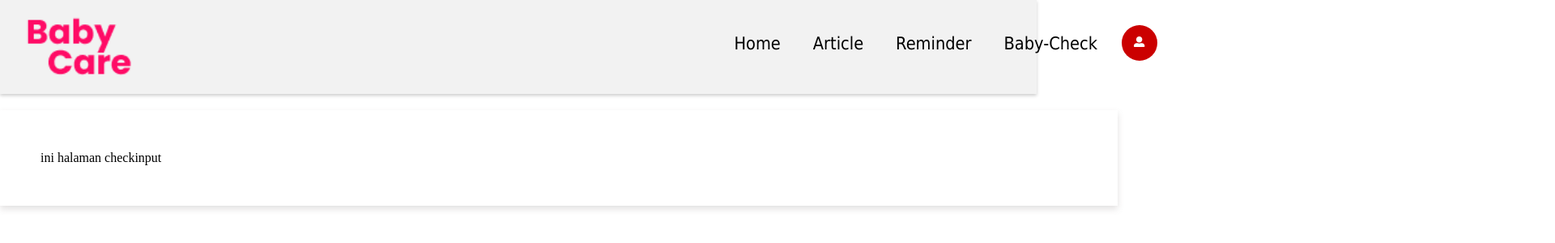
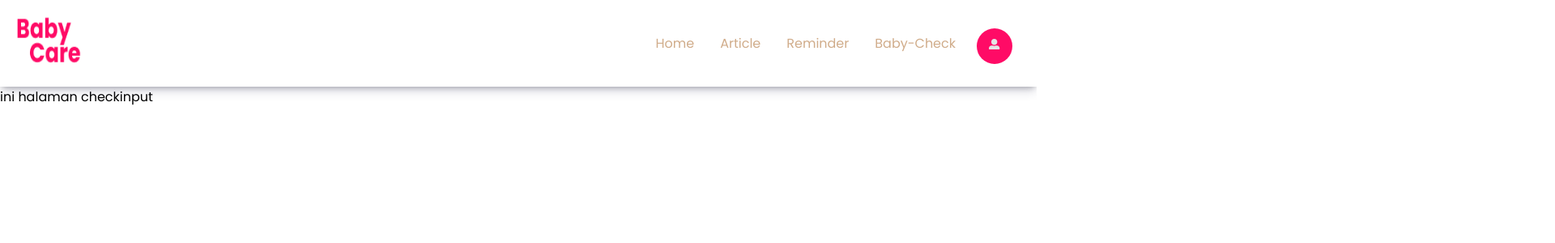
Before and after one commit to Bintang156/Baby-Care, a React (Create React App) app: page / in a window 1280 px wide. Shown: the top 300 px of the page at 81% size, 1920 px wide, since content can reach past the window. Built offline with nearby package versions, Linux system fonts and the light colour scheme.

Commit message:
Update search sicklist css

```diff
--- a/src/styles/style.css
+++ b/src/styles/style.css
@@ -2,58 +2,56 @@
 # Header
 --------------------------------------------------------------*/
 
+@import url('https://fonts.googleapis.com/css2?family=Poppins:wght@400;500;600;700&family=Quicksand:wght@300;400;500;600;700&display=swap');
 * {
-    top: 0;
-    left: 0;
-    bottom: 0;
-    right: 0;
     margin: 0;
+    padding: 0;
+    font-family: 'Poppins', sans-serif;
+    box-sizing: border-box;
+}
+
+.app-bar {
+    display: flex;
+    position: relative;
+    justify-content: space-between;
+    align-items: center;
+    background-color: white;
+    box-shadow: rgba(50, 50, 93, 0.25) 0px 6px 12px -2px, rgba(0, 0, 0, 0.3) 0px 3px 7px -3px;
+}
+
+.app-bar__navigation {
+    height: 100%;
+}
+
+.app-bar img {
+    height: 100px;
+    width: 100px;
+    padding-top: 10px;
+    padding-left: 20px;
+    padding-bottom: 10px;
+    grid-auto-columns: 10px;
+}
+
+.app-bar .app-bar__navigation ul {
+    display: flex;
+    margin-right: 30px;
     padding: 0;
 }
 
-.app-bar {
-    height: 100px;
-    display: grid;
-    grid-template-columns: auto 1fr auto;
-    gap: 10px;
-    position: sticky;
-    box-shadow: 0 2px 4px 0 rgba(0, 0, 0, 0.2);
-    padding: 8px 32px;
-    background-color: rgb(242, 242, 242);
-}
-
-.app-bar__navigation {
-    position: static;
-    width: 100%;
-    margin-left: 67%;
-}
-
-.app-bar .app-bar__brand img {
-    height: 100px;
-    width: auto;
-}
-
 .app-bar .app-bar__navigation ul li {
-    float: left;
     list-style: none;
-    text-decoration: none;
-    margin-top: 13px;
 }
 
 .app-bar .app-bar__navigation ul li a {
-    font-family: Tahoma, sans-serif;
-    display: inline-block;
-    list-style: none;
-    padding: 20px;
-    font-size: 1.35em;
+    display: block;
     text-decoration: none;
-    color: black;
-    width: auto;
-    height: 44px;
+    padding: 1rem;
+    color: #D0AC8A;
 }
 
 .app-bar__navigation ul li a:hover {
-    color: rgb(255, 21, 21);
+    color: #FF0B66;
+    transition: all 0.3s ease-in-out;
 }
 
 .app-bar__navigation ul li button {
@@ -61,23 +59,164 @@
     height: 44px;
     margin-left: 10px;
     margin-top: 10px;
-    color: rgb(255, 255, 255);
+    color: rgb(229, 229, 229);
     border-radius: 50%;
     border: 2px;
-    background-color: rgb(203, 0, 0);
+    background-color: #FF0B66;
 }
 
 .app-bar__navigation ul li button:hover {
     color: black;
+    transition: all 0.3s ease-in-out;
 }
 
-.container-check {
+.jumbo {
+    background-image: url('../img/babycaree.jpg');
+    width: 100%;
+    top: 0;
+    min-height: 500px;
+    background-size: cover;
+    background-position: center;
+    display: flex;
+    text-align: center;
+    align-items: center;
+    justify-content: center;
+}
+
+.jumbotron_ {
+    color: #FF0B66;
+    font-size: 50px;
+    font-weight: 500;
+    text-align: center;
+}
+
+.jumbotron__ p {
+    color: #FF0B66;
+}
+
+.Headline {
+    display: grid;
+    grid-template-columns: 1fr 1fr;
+    font-size: 40px;
+    padding: 20px;
+    color: #FF0B66;
+    margin: 0;
+}
+
+.Headline_kiri {
+    margin-top: 100px;
+    font-size: 20px;
+    padding: 20px;
+    margin-bottom: 10px;
+    color: #FF0B66;
+}
+
+.Headline_kiri p {
     margin-top: 20px;
 }
 
-.card {
-    padding: 50px;
+.Headline_kanan {
+    width: 100%;
+    margin-top: 150px;
+    margin-left: 20px;
+}
+
+.Headline_kanan img {
+    width: 100%;
+    margin-top: 300px;
+    margin-left: -20px;
+}
+
+.title_page_article {
+    text-align: center;
+    font-size: 18px;
+    padding: 10px;
+    margin-top: 20px;
+    margin-bottom: 50px;
+    font-family: sans-serif;
+    color: rgb(33, 31, 31);
+}
+
+.title_page_article h1 {
+    margin-top: 50px;
+}
+
+.title_page_article p {
+    font-size: 16px;
+    margin-top: 5px;
+    margin-bottom: 40px;
+}
+
+.footer {
+    margin-top: 1000px;
+}
+
+.article-list {
+    display: grid;
+    grid-template-columns: repeat(auto-fill, minmax(200px, 1fr));
+    padding: 0;
+}
+
+.article-item {
+    margin: 0 10px 18px 10px;
     box-shadow: 0 4px 8px 0 rgba(113, 107, 107, 0.2);
+    border-radius: 10px;
+    overflow: hidden;
+}
+.image-article{
+    object-fit: cover;
+}
+.article-item img {
     width: 100%;
-    height: fit-content;
+    height: 300px;
 }
+
+.article-info {
+    padding: 15px;
+}
+
+.title-article {
+    font-size: 22px;
+    padding: 5px;
+    margin-bottom: 10px;
+}
+
+.desc-article {
+    text-align: justify;
+    font-size: 15px;
+    font-family: 'Poppins', sans-serif;
+    padding: 5px;
+}
+
+.babyChcek {
+    text-align: center;
+    margin-top: 300px;
+    margin-bottom: 300px;
+}
+
+.reminder {
+    text-align: center;
+    margin-top: 300px;
+    margin-bottom: 300px;
+}
+.search-bar{
+    padding: 20px;
+}
+.search-bar input {
+    display: block;
+  padding: 16px;
+  width: 100%;
+  margin: 8px 0;
+  font-size: 24px;
+  background-color: white;
+  border: 2px solid black;
+  border-radius: 8px;
+  }
+
+  .search-bar input::placeholder {
+    color: grey;
+  }
+
+  .title {
+    text-align: center;
+  }
```
Also changed, not shown: src/components/SearchBar.js (added, +23 -0 lines), src/components/SickList.js (added, +17 -0 lines), src/pages/BabyCheckPage.js (renamed from BabyCheckPage.js).
